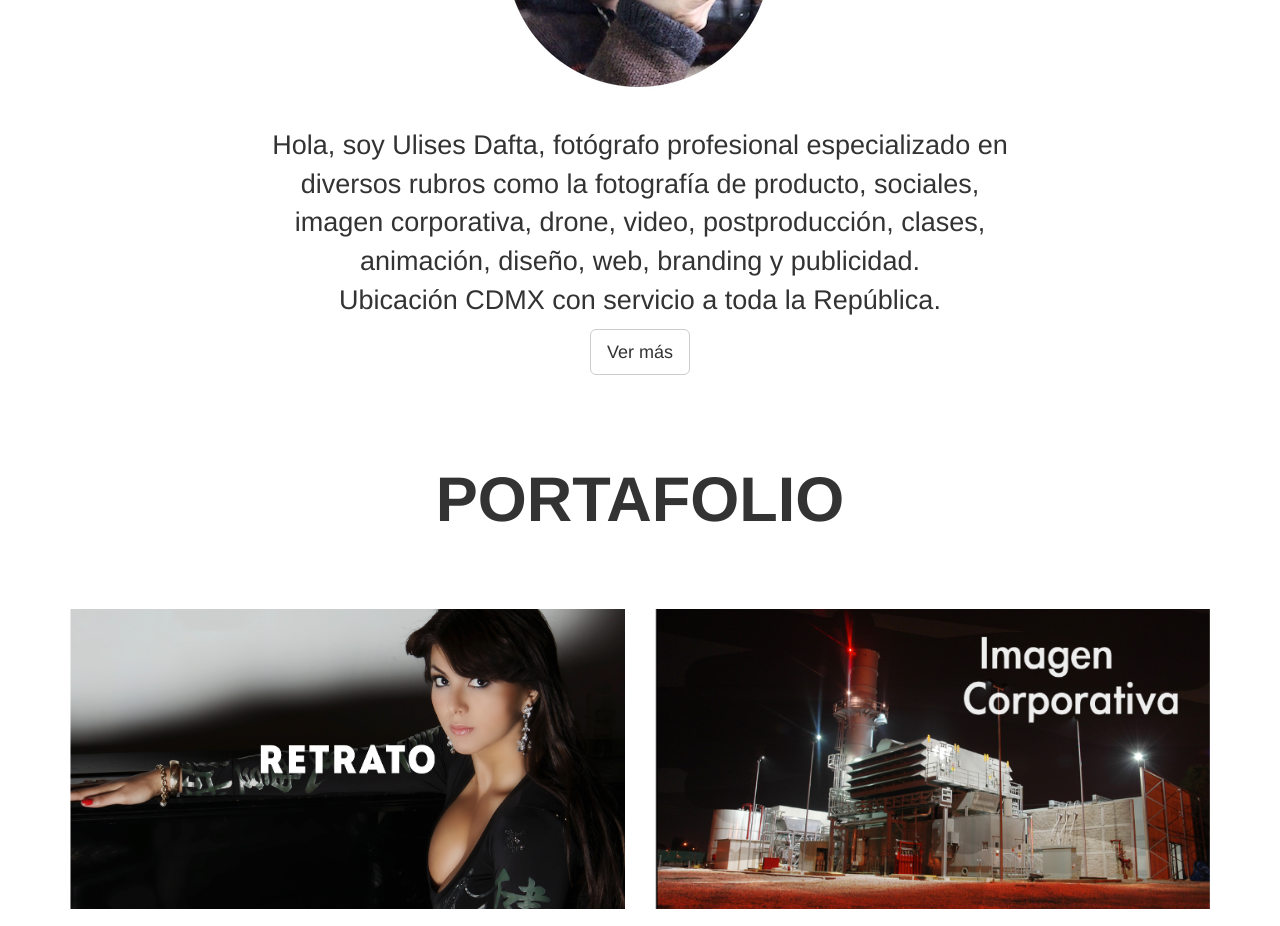
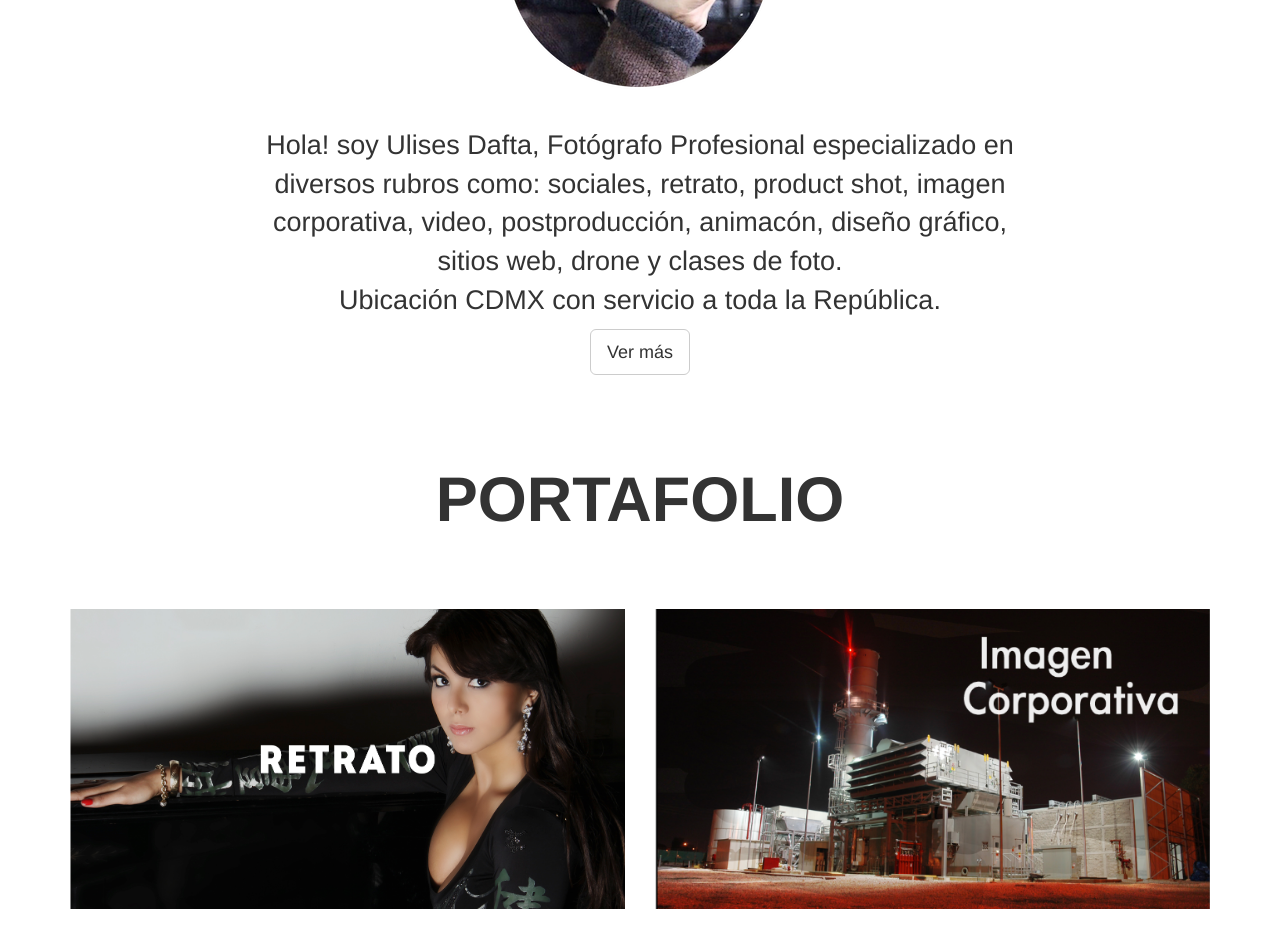
Before and after one commit to soydiegomen/dafta, a website: page index.html at #/series in a window 1280 px wide. Shown: the part 1180-2106 px from the top of the page. Drawn offline with nearby package versions, Linux system fonts and the light colour scheme; some packages are replaced by stand-ins of ours; a script that the page names is missing.

Commit message:
Ajustes menores en los coppys de las páginas

```diff
--- a/index.html
+++ b/index.html
@@ -10,7 +10,7 @@
     <meta property="og:title" content="Ulises Dafta | Fotográfo"/>
     <meta property="og:type" content="website"/>
     <meta property="og:url" content="http://www.ulisesdafta.com/"/>
-    <meta property="og:description" content="Hola, soy Ulises Dafta, fotógrafo profesional especializado en diversos rubros como la fotografía de producto, sociales, imagen corporativa, drone, video, clases, animación, diseño, web, branding y publicidad.Ubicación CDMX con servicio a toda la República." />
+    <meta property="og:description" content="Hola! soy Ulises Dafta, Fotógrafo Profesional especializado en diversos rubros como: sociales, retrato, product shot, imagen corporativa, video, postproducción, animacón, diseño gráfico, sitios web, drone y clases de foto. Ubicación CDMX con servicio a toda la República." />
     <meta property="og:site_name" content="Ulises Dafta | Fotográfo"/>
     <meta property="og:image" content="http://www.ulisesdafta.com/img/home/home.jpg"/>
     <meta property="og:image:width" content="1920"/>
@@ -64,7 +64,7 @@
                 <img src="img/home/trayectoria-mini.png" alt="Trayectoria" class="img-responsive center-block">
               </div>
               <p>
-                Hola, soy Ulises Dafta, fotógrafo profesional especializado en diversos rubros como la fotografía de producto, sociales, imagen corporativa, drone, video, postproducción, clases, animación, diseño, web, branding y publicidad.
+                Hola! soy Ulises Dafta, Fotógrafo Profesional especializado en diversos rubros como: sociales, retrato, product shot, imagen corporativa, video, postproducción, animacón, diseño gráfico, sitios web, drone y clases de foto.
                 <br/>
                 Ubicación CDMX con servicio a toda la República.
               </p>
```
Also changed, not shown: js/app/series/series.html (+1 -1 lines).
